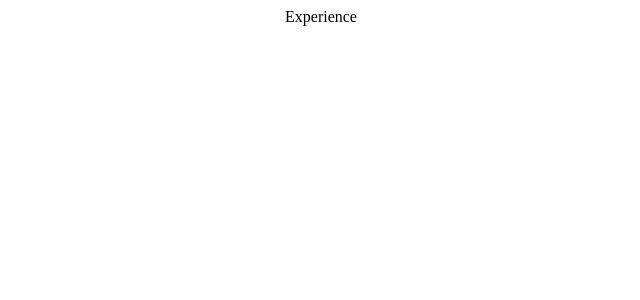
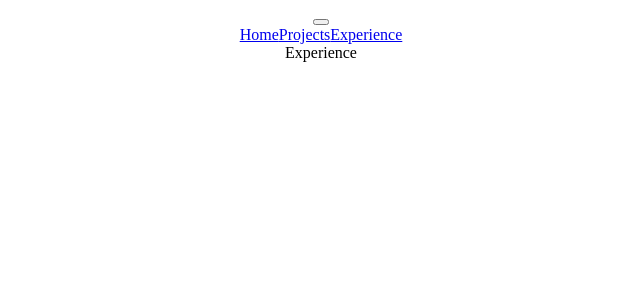
Before and after one commit to carolina-gomez/portfolio-website, a React (Create React App) app: page /experience in a window 1280 px wide. Shown: the top 300 px of the page, without its empty margins (319-959 px from the left). Built offline with nearby package versions, Linux system fonts and the light colour scheme.

Commit message:
Navbar setup and added it to App.js

```diff
--- a/src/App.js
+++ b/src/App.js
@@ -3,10 +3,12 @@
 import Home from './pages/Home'
 import Projects from './pages/Projects'
 import Experience from './pages/Experience'
+import Navbar from './components/Navbar';
 
 function App() {
   return <div className="App">
     <Router>
+      <Navbar />
       <Routes>
         <Route path="/" element={<Home/>} />
         <Route path="/projects" element={<Projects/>} />
--- a/src/components/Navbar.js
+++ b/src/components/Navbar.js
@@ -1,8 +1,19 @@
 import React from 'react'
+import { Link } from "react-router-dom";
 
 function Navbar() {
   return (
-    <div>Navbar</div>
+    <div className='navbar'>
+
+        <div className='toggleButton'>
+            <button></button>
+        </div>
+        <div className='links'>
+            <Link to='/'>Home</Link>
+            <Link to='/projects'>Projects</Link>
+            <Link to='/experience'>Experience</Link>
+        </div>
+    </div>
   )
 }
 
```
